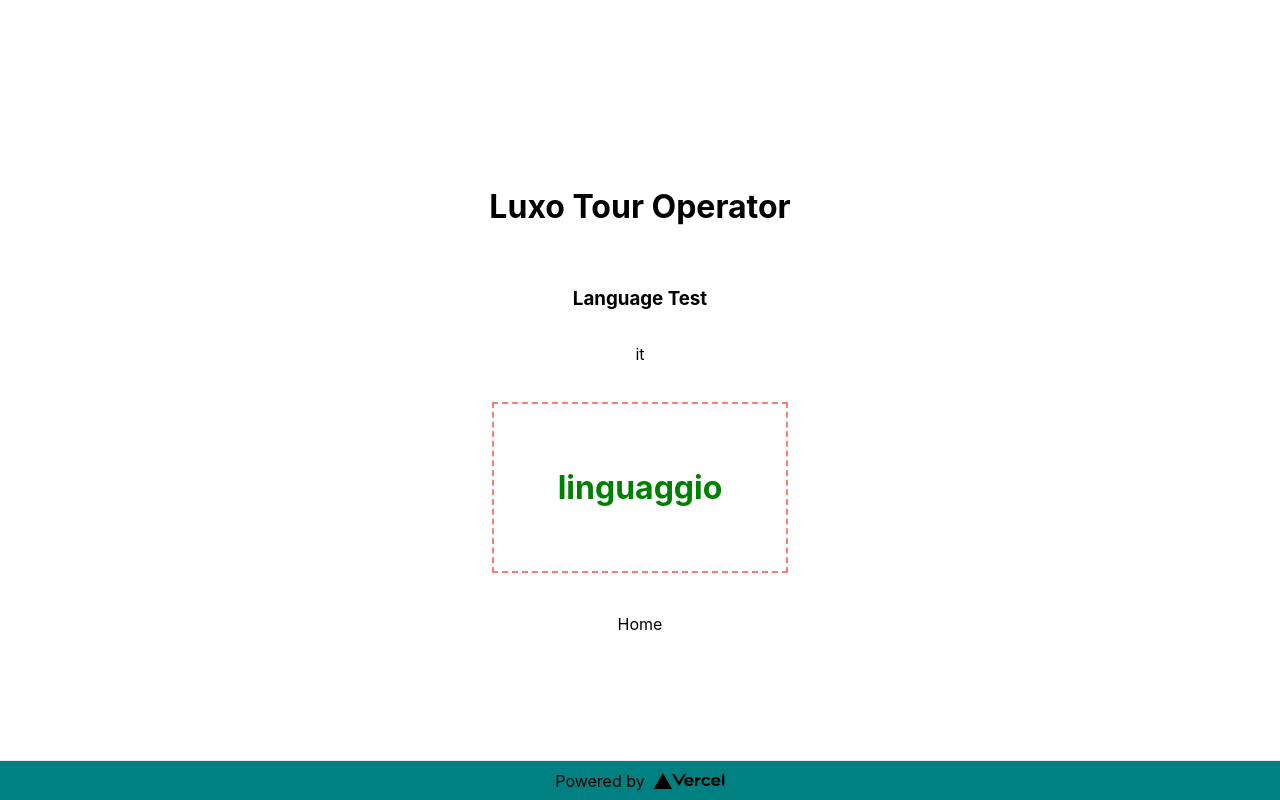
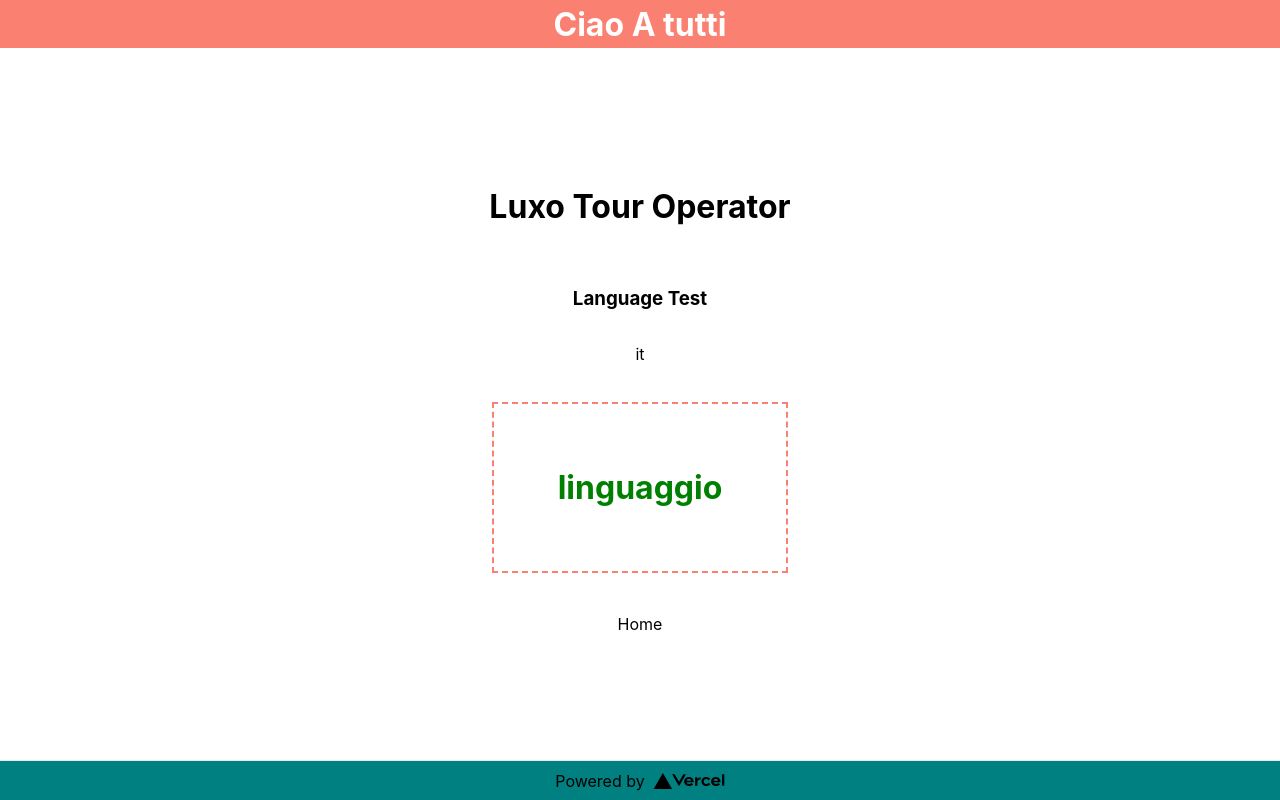
Before and after one commit to EtheliusDevelopment/luxo_next_fe, a Next.js app: page / in a window 1280 px wide. Built offline with nearby package versions, Linux system fonts and the light colour scheme.

Commit message:
NavBar init

```diff
--- a/components/NavBar.jsx
+++ b/components/NavBar.jsx
@@ -2,8 +2,8 @@ import React from 'react'
 
 const NavBar = () => {
     return (
-        <div>
-
+        <div style={{height:'3em', width:'100vw', position:'fixed', top:'0', backgroundColor:'salmon', display:'flex', justifyContent:'center', alignItems:'center'}}>
+           <h1 style={{color:'white'}}>Ciao A tutti</h1>
         </div>
     )
 }
--- a/pages/index.js
+++ b/pages/index.js
@@ -1,6 +1,7 @@
 import Head from 'next/head'
 
 import Footer from '../components/Footer'
+import NavBar from '../components/NavBar';
 import styles from '../styles/Home.module.css'
 
 // configurazione i18n
@@ -42,6 +43,8 @@ const handleLanguageToogle = () =>{
 
 // fine configurazione i18n
   return (
+    <>
+    <NavBar />
     <div className={styles.container}>
 
     <h1>Luxo Tour Operator</h1>
@@ -56,7 +59,9 @@ const handleLanguageToogle = () =>{
     <br/>
     <a href="/home">Home</a>
 
+
+    </div>
     <Footer/>
-    </div>
+    </>
   )
 }
```
